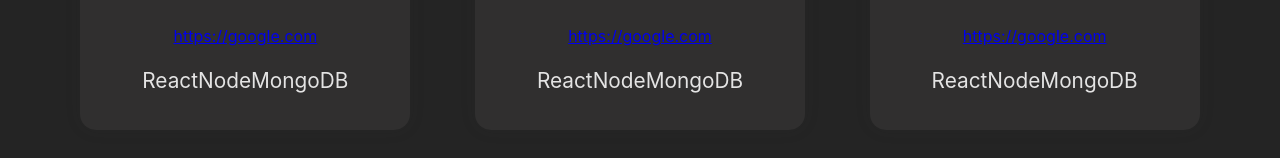
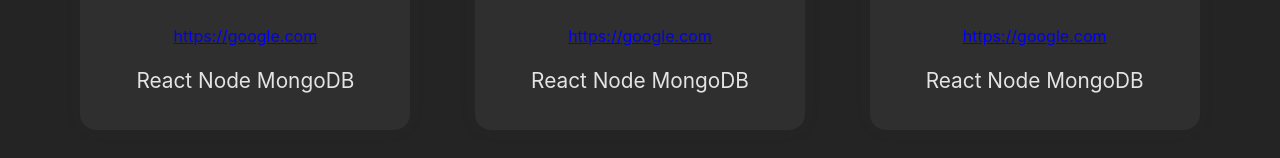
Before and after one commit to tiballion/portfolio, a React (Vite) app: page / in a window 1280 px wide. Shown: the part 889-1047 px from the top of the page. Built offline with nearby package versions, Linux system fonts and the light colour scheme.

Commit message:
added stacks for projects

```diff
--- a/src/components/Projects.jsx
+++ b/src/components/Projects.jsx
@@ -19,7 +19,7 @@ function Projects( {lang} ) {
                         description={ project.description }
                         image={ project.image }
                         link={ project.link }
-                        stack={ project.stack }
+                        stack={ project.stack}
                     />
                 ))}
             </div>
--- a/src/components/ProjectsItem.jsx
+++ b/src/components/ProjectsItem.jsx
@@ -9,7 +9,13 @@ function ProjectsItem( { title, description, image, link, stack } ) {
             <img src={ image } alt={ title } />
             <p> { description } </p>
             <a href={ link } target="_blank" rel="noreferrer"> { link } </a>
-            <p> { stack } </p>
+            <p>
+               {stack.map(item => (
+                  <span>
+                     {item + ' '}
+                  </span>
+               ))}
+            </p>
         </div>
     )
 }
--- a/src/components/styles/projectsitem.css
+++ b/src/components/styles/projectsitem.css
@@ -21,3 +21,7 @@
 .ProjectsItem:focus-visible {
     outline: 4px auto -webkit-focus-ring-color;
 }
+
+span {
+    border: #646cff;
+}
```
